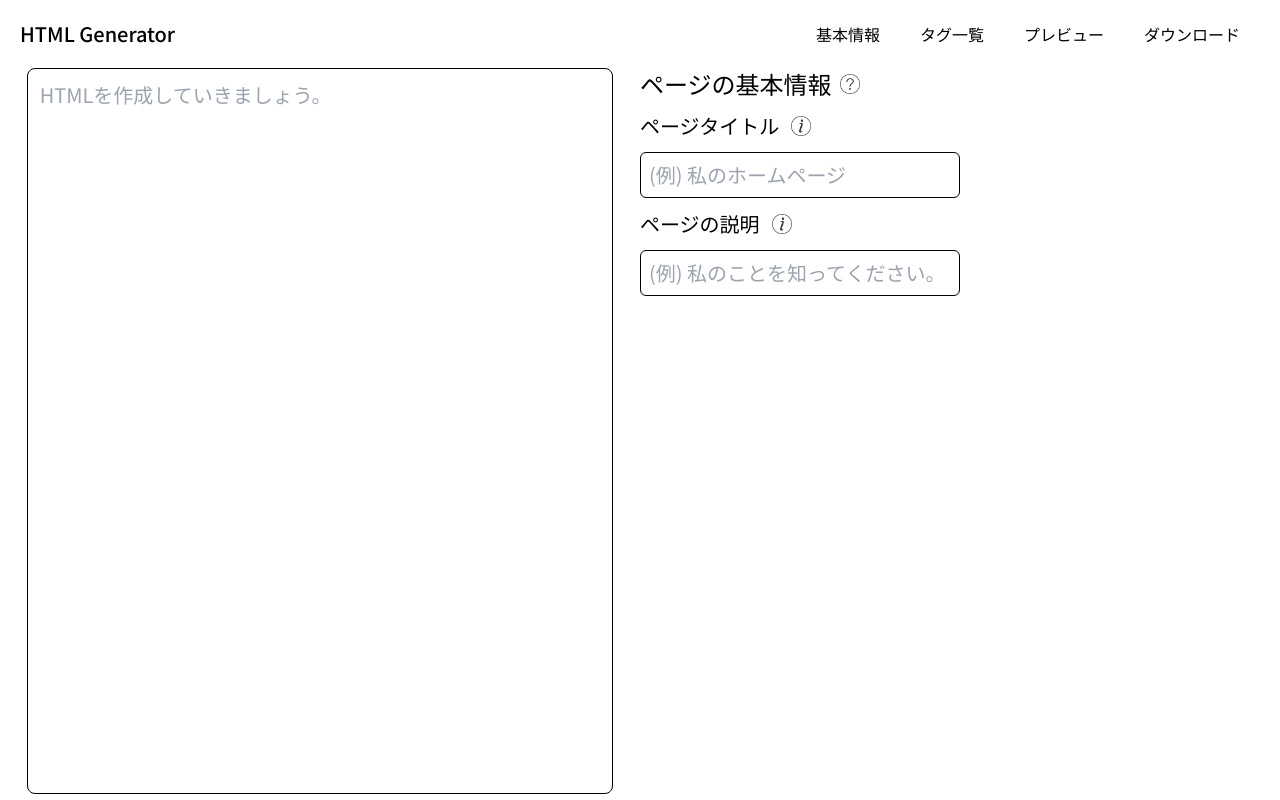
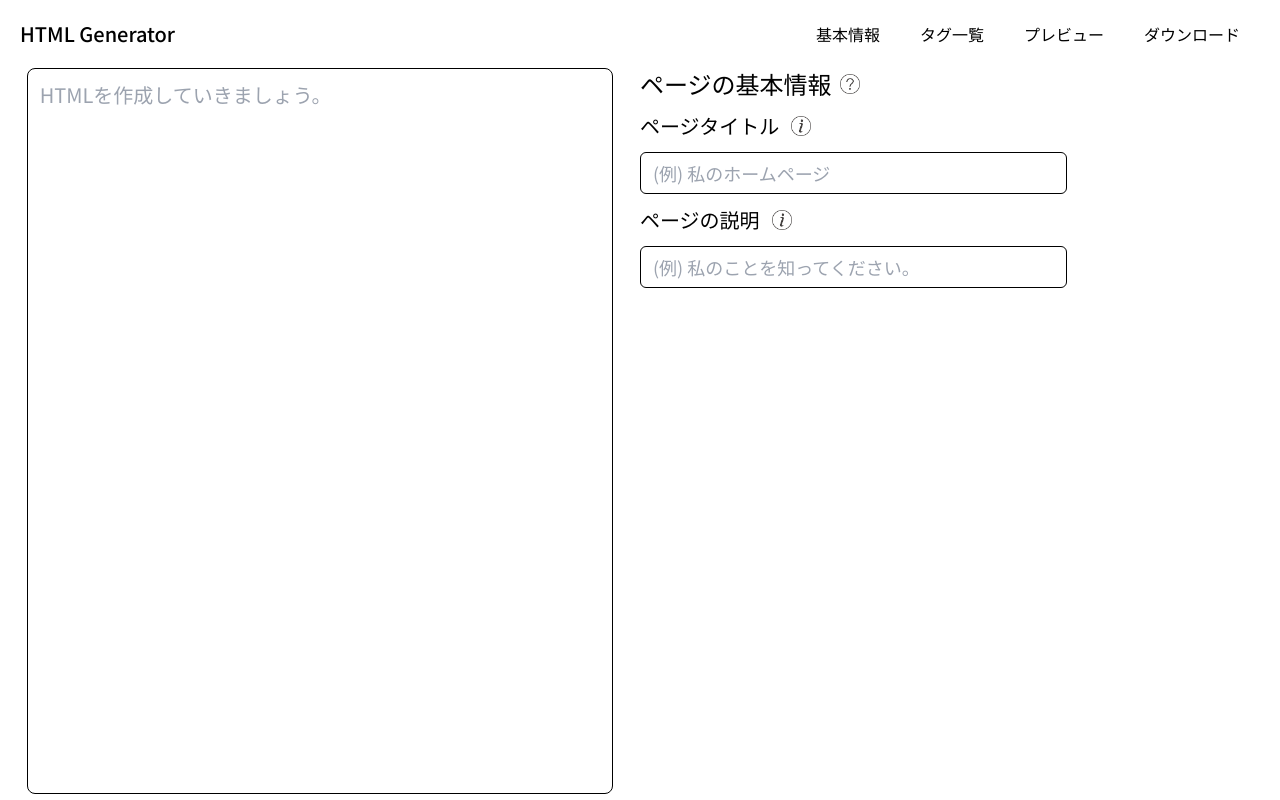
Before and after one commit to kazu51-gh/html-generator, a Next.js app: page / in a window 1280 px wide. Built offline with nearby package versions, Linux system fonts and the light colour scheme.

Commit message:
design setting window

```diff
--- a/src/components/basicSetting.tsx
+++ b/src/components/basicSetting.tsx
@@ -1,6 +1,7 @@
 import { Dispatch, FC, SetStateAction, useState } from "react";
 import { basePath } from "../../next.config";
 import path from "path";
+import SettingWindow from "@/components/inputWindows/settingWindow";
 
 const BASE_PATH = basePath ? basePath : '';
 
@@ -58,11 +59,9 @@ const BasicSetting: FC<Props> = ({ pageTitle, setPageTitle, pageDescription, set
             />
           </div>
         </div>
-        <input
-          className="border border-black p-2 rounded-md text-xl w-1/2"
-          onChange={(e) => setPageTitle(e.target.value)}
+        <SettingWindow
+          setSetting={setPageTitle}
           placeholder="(例) 私のホームページ"
-          type="text"
           value={pageTitle}
         />
       </div>
@@ -78,11 +77,9 @@ const BasicSetting: FC<Props> = ({ pageTitle, setPageTitle, pageDescription, set
             />
           </div>
         </div>
-        <input
-          className="border border-black p-2 rounded-md text-xl w-1/2"
-          onChange={(e) => setPageDescription(e.target.value)}
+        <SettingWindow
+          setSetting={setPageDescription}
           placeholder="(例) 私のことを知ってください。"
-          type="text"
           value={pageDescription}
         />
       </div>
--- /dev/null
+++ b/src/components/inputWindows/settingWindow.tsx
@@ -0,0 +1,21 @@
+import { Dispatch, FC, SetStateAction } from "react";
+
+type Props = {
+  setSetting: Dispatch<SetStateAction<string>>;
+  placeholder: string;
+  value: string;
+}
+
+const SettingWindow: FC<Props> = ({setSetting, placeholder, value}) => {
+  return(
+    <input
+      className="border border-black px-3 py-1.5 rounded-md text-lg w-2/3"
+      onChange={(e) => setSetting(e.target.value)}
+      placeholder={placeholder}
+      type="text"
+      value={value}
+    />
+  );
+}
+
+export default SettingWindow;
```
